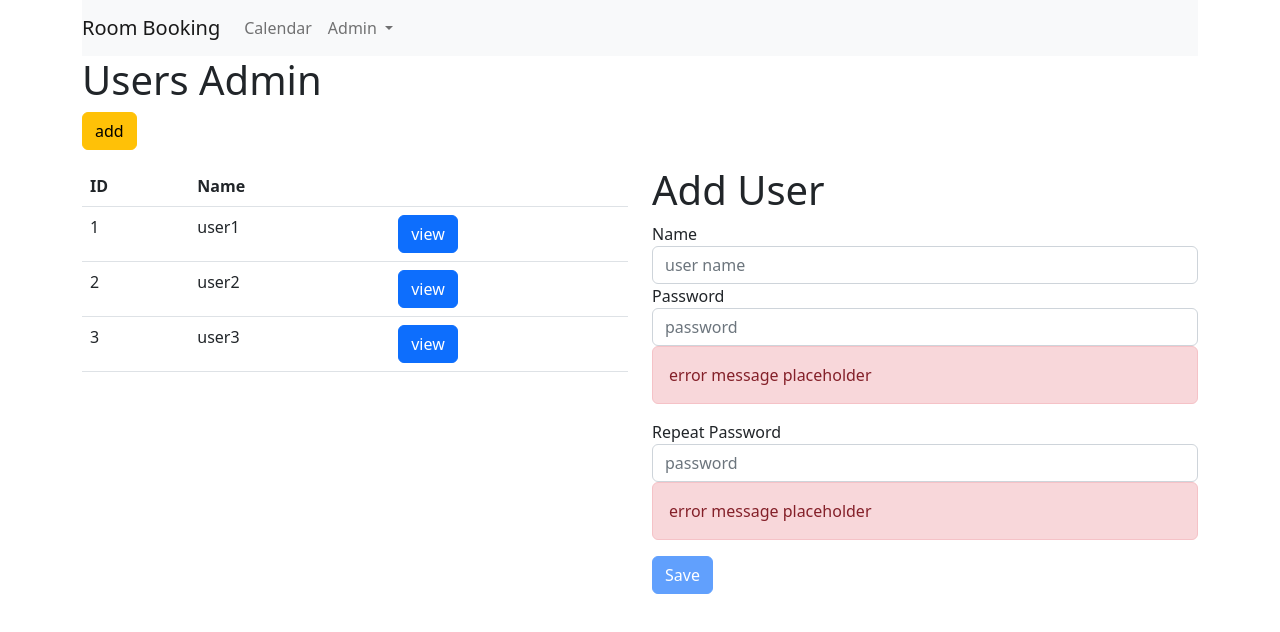
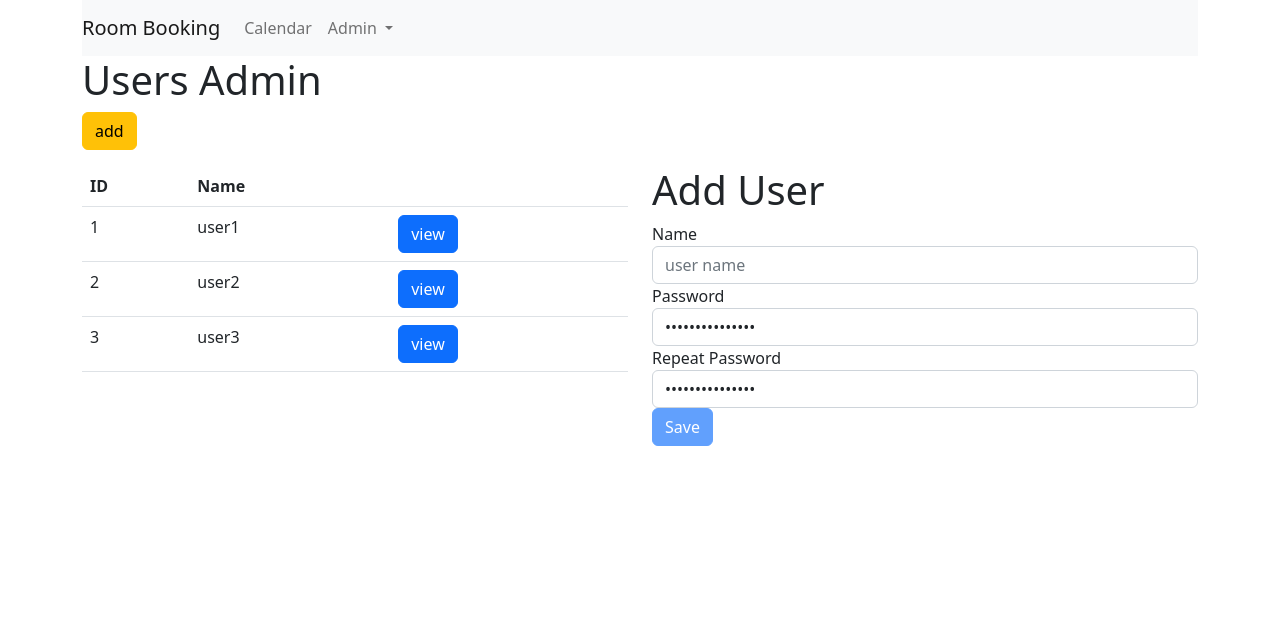
Before and after one commit to MRiabov/RoomBookingClient, an Angular app: page /admin/users in a window 1280 px wide. Both pictures are taken after a click on the link "add". Shown: the top 632 px of the page. Built offline with nearby package versions, Linux system fonts and the light colour scheme.

Commit message:
Added validation(for passwords)

```diff
--- a/src/app/admin/users/user-edit/user-edit.component.html
+++ b/src/app/admin/users/user-edit/user-edit.component.html
@@ -6,20 +6,27 @@
 
   <div class="form-group">
     <label for="name">Name</label> <!-- [(ngModel)] double brackets allow reading and writing form backend -->
-    <input type="text" class="form-control" id="name" placeholder="user name" [(ngModel)]="formUser.name" name="name" required #nameField="ngModel">
-    <div class="alert alert-danger" *ngIf="nameField.invalid&&nameField.touched">error message placeholder</div> <!--"required" keyword applies dynamic styles-->
+    <input type="text" class="form-control" id="name" placeholder="user name" [(ngModel)]="formUser.name" name="name"
+            required #nameField="ngModel" (change)="checkIfNameIsValid()">
+    <div class="alert alert-danger" *ngIf="nameField.invalid&&nameField.touched">Name is required!</div> <!--"required" keyword applies dynamic styles-->
 <!--                                    used as "if namefield is not invalid and not touched, don't show it-->
+    <div class="alert alert-danger" *ngIf="!nameIsValid&&nameField.touched">Name can not be blank!</div>
   </div>
 
   <div class="form-group" *ngIf="selectedUser.id == null">   <!-- only show this field on adding a user -->
     <label for="password">Password</label>
-    <input type="password" class="form-control" id="password" placeholder="password" name="password" [ngModel]="password">
-    <div class="alert alert-danger">error message placeholder</div>
+    <input type="password" class="form-control" id="password" placeholder="password" name="password"
+           (change)="checkIfPasswordIsValid()" [ngModel]="passwordField"
+    #passwordField="ngModel">
+    <div class="alert alert-danger" *ngIf="!checkIfPasswordIsValid()&&passwordField.touched">Password can not be blank!</div>
 
-    <label for="password2"> Repeat Password</label>  <!-- id, name, label are unique, [ngModel] points to a object in the class (string) -->
-    <input type="password" class="form-control" id="password2" placeholder="password" name="password2" [ngModel]="password2">
-    <div class="alert alert-danger">error message placeholder</div>
+    <label for="password2">Repeat Password</label>  <!-- id, name, label are unique, [ngModel] points to a object in the class (string) -->
+    <input type="password" class="form-control" id="password2" placeholder="password" name="password2"
+           [ngModel]="passwordField2" #passwordField2="ngModel" (change)="!checkIfPasswordIsValid()">
+    <div class="alert alert-danger" *ngIf="!passwordIsValid&&passwordField2.touched">Password can not be blank!</div>
+    <div class="alert alert-danger" *ngIf="!passwordMatch&&passwordField2.touched">Passwords must match!</div>
   </div>
 
-  <button type="button" class="btn btn-primary" (click)="onSubmit()" [disabled]="userForm.invalid" >Save</button>
+  <button type="button" class="btn btn-primary" (click)="onSubmit()"
+          [disabled]="userForm.invalid||!nameIsValid||!passwordIsValid">Save</button>
 </form>
--- a/src/app/admin/users/user-edit/user-edit.component.ts
+++ b/src/app/admin/users/user-edit/user-edit.component.ts
@@ -17,8 +17,12 @@ export class UserEditComponent implements OnInit {
 
   warnMessage: string = '';
 
-  password!:string;
-  password2!:string;
+  password!: string;
+  password2!: string;
+
+  nameIsValid = false; /*used for validation*/
+  passwordIsValid = false;
+  passwordMatch!: boolean;
 
   constructor(private dataService: DataService,
               private router: Router) {
@@ -30,9 +34,9 @@ export class UserEditComponent implements OnInit {
 
   onSubmit() {
     if (this.formUser.id == null) {
-      this.dataService.addUser(this.formUser,this.password).subscribe(
+      this.dataService.addUser(this.formUser, this.password).subscribe(
         user => {
-          this.router.navigate(['admin','users'], {queryParams: {id: user.id, action: 'view'}})
+          this.router.navigate(['admin', 'users'], {queryParams: {id: user.id, action: 'view'}})
         }
       );
     } else {
@@ -44,4 +48,29 @@ export class UserEditComponent implements OnInit {
       )
     }
   }
+
+  checkIfNameIsValid():boolean {
+    if (!this.formUser.name) {
+      return this.nameIsValid = false;
+    } else {
+      return this.nameIsValid = this.formUser.name.trim().length > 0;
+    }
+  }
+
+  checkIfPasswordIsValid(): boolean {
+    if (!this.password) {
+      this.passwordIsValid = false;
+      return false;
+    } else {
+      return this.passwordIsValid = this.password.trim().length > 0;
+    }
+  }
+
+  checkIfPasswordsMatch(): boolean {
+    if (!this.password || !this.password2) {
+      return this.passwordMatch = false;
+    } else {
+      return this.passwordMatch = this.password === this.password2;
+    }
+  }
 }
```
